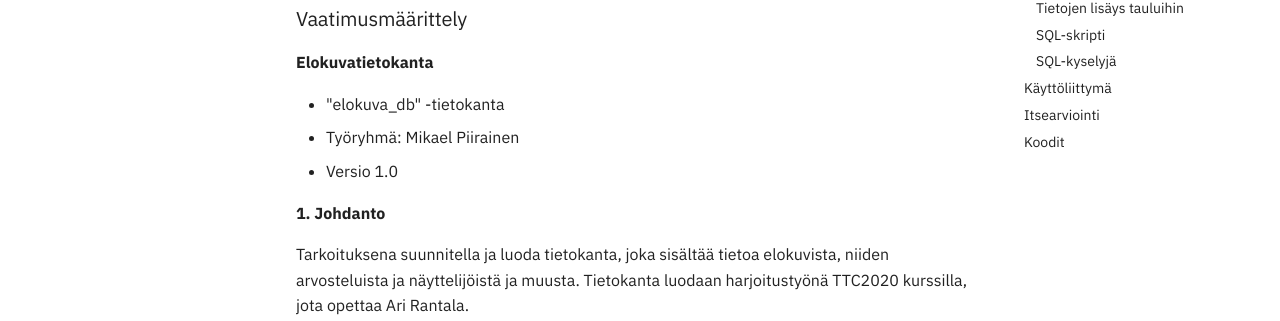
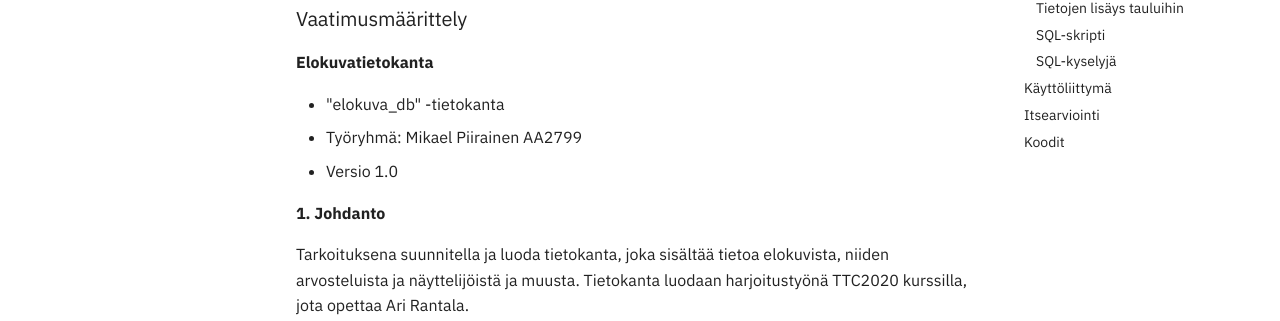
Before and after one commit to MikaelPiirainen/Tietokannat, an MkDocs documentation site: the page built from mkdocs-project/docs/index.md, in a window 1280 px wide and 900 px high. Shown: the part 292-613 px from the top of the window. Built offline with MkDocs 1.6.1 and Material for MkDocs 9.7.7, drawn with Linux system fonts in a browser that asks for light colours; comment, search, counter and statistics services are not loaded.

Commit message:
kuva muokkaus

```diff
--- a/mkdocs-project/docs/index.md
+++ b/mkdocs-project/docs/index.md
@@ -11,7 +11,7 @@
 
 
 * "elokuva_db" -tietokanta
-* Työryhmä: Mikael Piirainen
+* Työryhmä: Mikael Piirainen AA2799
 * Versio 1.0
 
 
@@ -57,7 +57,7 @@
 
 Hahmotus tehty draw.io sovelluksella.
 
-![](ht_hahmotus.png)
+![](ht_draw.png)
 
 
 **Perustelut ratkaisuille:**
```
Also changed, not shown: mkdocs-project/docs/ht_draw.png (renamed from mkdocs-project/docs/ht_hahmotus.png).
